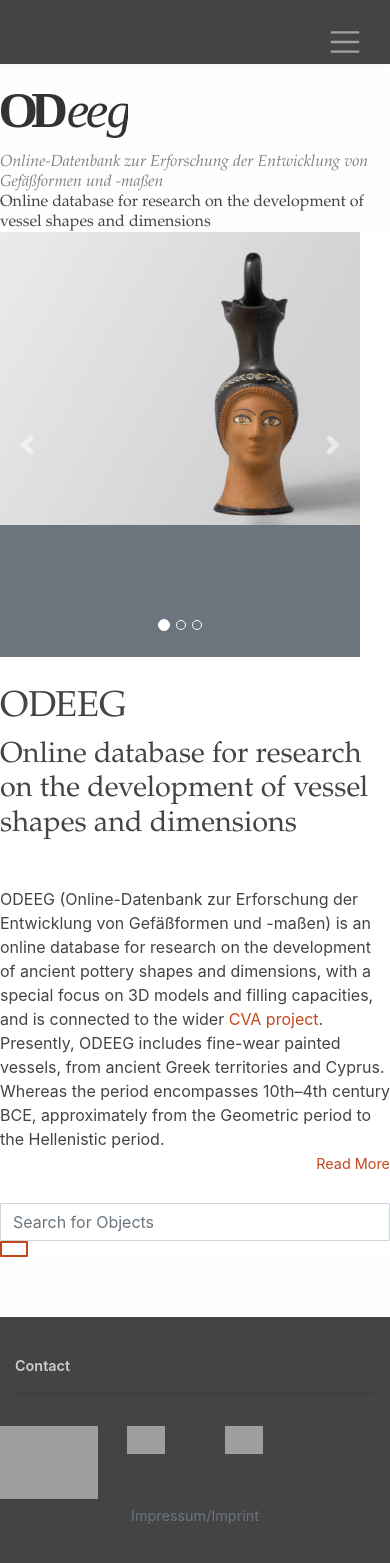
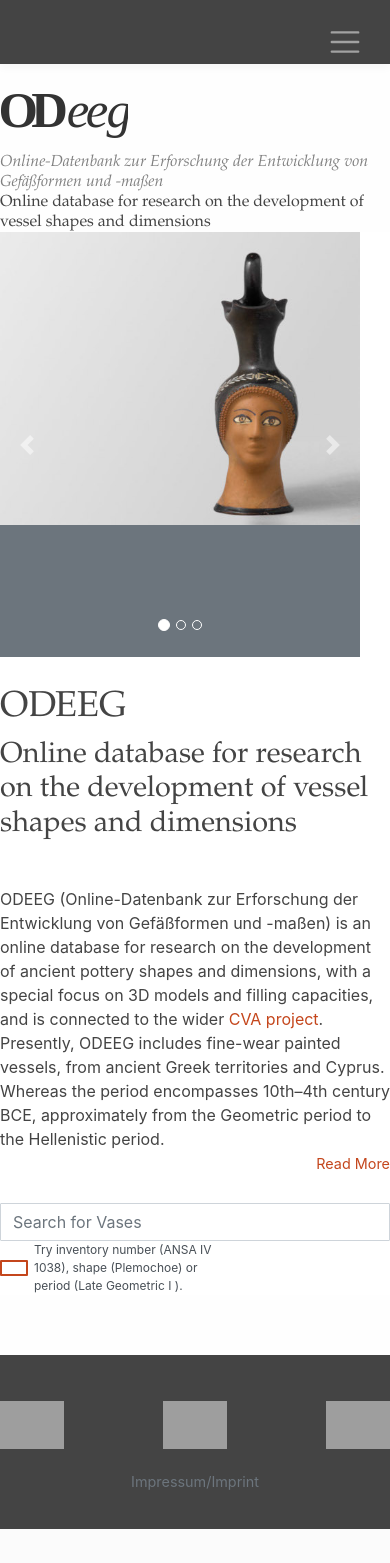
Before and after one commit to acdh-oeaw/odeeg, a Django app: page / in a window 390 px wide. After the commit the page ends 1529 px from the top, so only its background shows below. Run offline with Django 3.2, Linux system fonts and the light colour scheme; some libraries are stand-ins or nearby versions; grey boxes are pictures that could not be loaded.

Commit message:
Footer tweaking; Object detail try to get binaries to show

```diff
--- a/webpage/static/webpage/css/style.css
+++ b/webpage/static/webpage/css/style.css
@@ -178,6 +178,13 @@ nav.navbar {
   text-align: right;
   margin-bottom: 2em;
   font-size: 0.9em;
+}
+
+#startsearch-info{
+  width: 50%;
+  font-size: 0.75em;
+  color: #495057;
+  padding-left: 0.5em;
 }
 
 .entry-top-thumbnail {
@@ -411,10 +418,14 @@ hr.hr-detail-view {
 
 /** FOOTER **/
 
-#acdh-logo{
-  max-height: 1.8em;
+#logo-section{
+  max-height: 4em;
 }
 
-#oeaw-logo{
-  max-height: 1.8em;
+#oeaw-logo, #ikant-logo{
+  max-height: 3em;
 }
+
+#acdh-logo{
+  height: 3em;
+}
--- a/webpage/templates/webpage/base.html
+++ b/webpage/templates/webpage/base.html
@@ -157,18 +157,20 @@
             </li>
             {% else %}
             <li class="nav-item dropdown mr-auto">
-                <a class="nav-link" href="{% url 'webpage:user_login' %}" title"log-in">
-                Login <i data-feather="log-in">Login</i>
+                <a class="nav-link" href="{% url 'webpage:user_login' %}" title"Login">
+                <i data-feather="log-in"></i>
                 </a>
             </li>
             {% endif %}
             </ul>
+            {% if request.path != "/" %}
               <form class="form-inline my-2 my-lg-0 navbar-search-form" method="get" action="/search" role="search">
                 <input class="form-control navbar-search" id="s" name="q" type="text" placeholder="Search" value="" autocomplete="off">
                 <button type="submit" class="navbar-search-icon">
                   <i data-feather="search"></i>
                 </button>
               </form>
+            {% endif %}
           </div>
           <!-- .collapse navbar-collapse -->
         </div>
@@ -196,33 +198,35 @@
     </section>
     <div class="wrapper fundament-default-footer bg-dark" id="wrapper-footer-full">
           <div class="container" id="footer-full-content" tabindex="-1">
-            <div class="footer-separator">
+            <!--<div class="footer-separator">
               <i data-feather="message-circle"></i> Contact
-            </div>
-            <div class="row">
-              <div class="footer-widget col-lg-1 col-md-2 col-sm-2 col-xs-6 col-3">
+            </div>-->
+            <div class="row" id="logo-section">
+              <div class="footer-widget col-4 text-left">
                 <div class="textwidget custom-html-widget">
                     <a href="https://www.oeaw.ac.at/antike/" target="_blank" rel="noopener" aria-label="IKAnt">
-                        <img src="https://shared.acdh.oeaw.ac.at/acdh-common-assets/images/partnerlogos/ikant/IKAnt_greyborder.png" class="image" alt="IKAnt" title="Institut für Kulturgeschichte der Antike"/>
+                        <img src="https://shared.acdh.oeaw.ac.at/acdh-common-assets/images/partnerlogos/ikant/IKAnt_greyborder.png" class="image" id="ikant-logo" alt="IKAnt" title="Institut für Kulturgeschichte der Antike"/>
                     </a>
                 </div>
               </div>
-              <div class="footer-widget col-lg-1 col-md-2 col-sm-2 col-xs-6 col-3">
-                <div class="textwidget custom-html-widget text-center">
+              <div class="footer-widget col-4 text-center">
+                <div class="textwidget custom-html-widget">
                     <a href="https://www.oeaw.ac.at/acdh/acdh-home/" target="_blank" rel="noopener" aria-label="ACDH">
                         <img src="https://shared.acdh.oeaw.ac.at/acdh-common-assets/images/ACDH_noText_white.svg" class="image" id="acdh-logo" alt="ACDH" title="Austrian Centre for Digital Humanities"/>
                     </a>
                 </div>
               </div>
-              <div class="footer-widget col-lg-1 col-md-2 col-sm-2 col-xs-6 col-3">
-                <div class="textwidget custom-html-widget text-center">
+              <div class="footer-widget col-4 text-right">
+                <div class="textwidget custom-html-widget">
                     <a href="https://www.oeaw.ac.at/oesterreichische-akademie-der-wissenschaften/" target="_blank" rel="noopener" aria-label="ÖAW">
                         <img src="https://shared.acdh.oeaw.ac.at/acdh-common-assets/images/partnerlogos/oeaw/OEAW_short_white.svg" class="image" id="oeaw-logo" alt="ÖAW" title="Austrian Academy of Sciences"/>
                     </a>
                 </div>
               </div>
+            </div>
+            <div class="row text-center">
               <!-- .footer-widget -->
-              <div class="footer-widget col-lg-1 col-md-2 col-sm-2 col-xs-6 col-3 ml-auto text-right">
+              <div class="footer-widget mx-auto">
                 <div class="textwidget custom-html-widget">
                   <!--{% social_media %}-->
                   <a href="{% projects_metadata 'github' %}" target="_blank" rel="noopener">
@@ -241,8 +245,9 @@
           </div>
         </div>
         <!-- #wrapper-footer-full -->
-        <div class="footer-imprint-bar bg-dark" id="wrapper-footer-secondary" style="text-align:center; padding:0.4rem 0; font-size: 0.9rem;">
+        <div class="footer-imprint-bar bg-dark text-center" id="wrapper-footer-secondary" style="padding:0.4rem 0; font-size: 0.9rem;">
             <a href="{% projects_metadata 'imprint' %}" class="text-muted">Impressum/Imprint</a>
+
         </div>
     </div>
         {% block scripts %}
--- a/webpage/templates/webpage/index.html
+++ b/webpage/templates/webpage/index.html
@@ -61,10 +61,11 @@
           <p id="read-more"><a href="{% url 'webpage:staticpage' template='about' %}">Read More</a></p>
           <div>
             <form class="form-inline" method="get" action="/search" role="search">
-              <input class="form-control" id="s" name="q" type="text" placeholder="Search for Objects" value="" autocomplete="off">
+              <input class="form-control" id="s" name="q" type="text" placeholder="Search for Vases" value="" autocomplete="off">
               <button type="submit" class="btn btn-primary">
                 <i data-feather="search"></i>
               </button>
+              <span id="startsearch-info">Try inventory number (ANSA IV 1038), shape (Plemochoe) or period (Late Geometric I ).</span>
             </form>
           </div>
         </div>
```
Also changed, not shown: vases/models.py (+9 -9 lines), vases/templates/vases/object_detail.html (+19 -0 lines), vases/templatetags/vases_extras.py (added, +13 -0 lines). Lines whose indentation alone changed are shown as unchanged.
